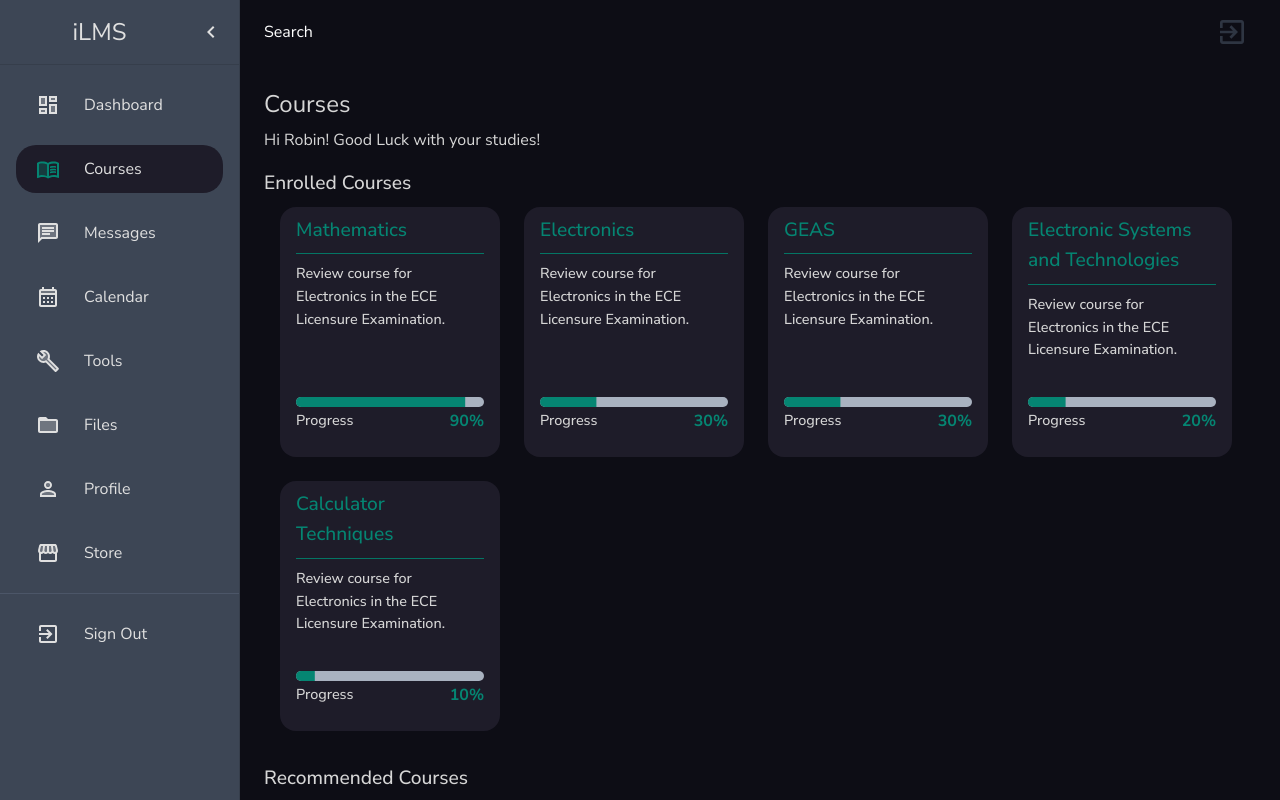
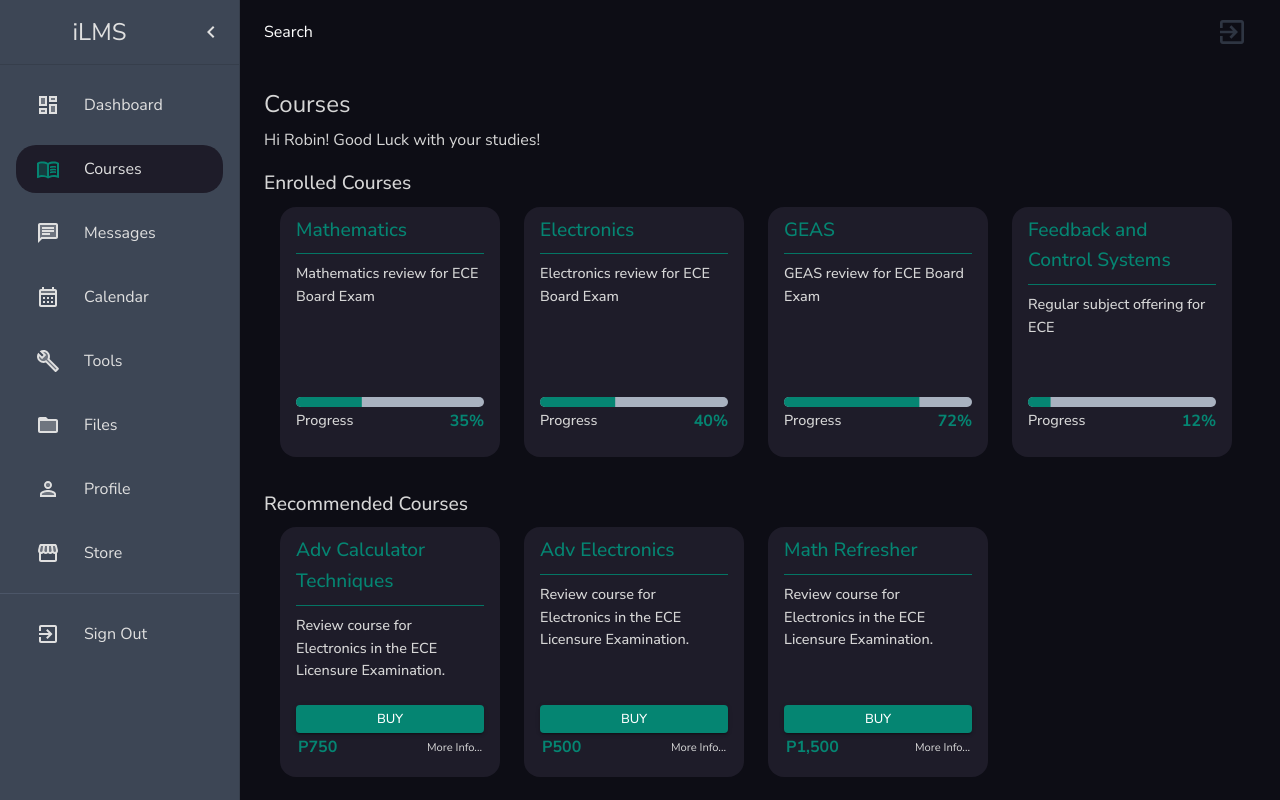
Before and after one commit to aramind/ilms, a React (Create React App) app: page /courses in a window 1280 px wide. Shown: the top 800 px of the page. Built offline with nearby package versions, Linux system fonts and the light colour scheme; a web font is replaced by a local one.

Commit message:
refactor: using the new set of mockDB for Courses

```diff
--- a/src/pages/courses/Main.jsx
+++ b/src/pages/courses/Main.jsx
@@ -4,11 +4,13 @@ import { Stack } from "@mui/material";
 import CourseCard from "../../components/card/CourseCard";
 import CardGroupWrapper from "../../wrappers/CardGroupWrapper";
 import CardGroupWithTitle from "../../wrappers/CardGroupWithTitle";
-import { useNavigate } from "react-router-dom";
 import { mockCourses } from "../../configs/mockDB";
+import { getEnrolledCourses, getProgress } from "../../configs/API";
+import { db } from "../../configs/db";
 
 const Main = () => {
-  const navigate = useNavigate();
+  const enrolledCourses = getEnrolledCourses();
+
   return (
     <Stack alignItems={{ xs: "center", md: "flex-start" }}>
       <WhiteTypography variant="h5" mb={1}>
@@ -20,51 +22,18 @@ const Main = () => {
 
       <CardGroupWithTitle title="Enrolled Courses">
         <CardGroupWrapper>
-          {mockCourses
-            .filter((course) => course.isPurchased)
-            .map((course) => (
-              <CourseCard key={course.id} {...course} courseId={course.id} />
-            ))}
-          {/* <CourseCard
-            title="Mathematics"
-            description=" Review course for Electronics in the ECE Licensure Examination."
-            progress="30"
-            courseId="1"
-          />
-          <CourseCard
-            title="Electronics"
-            description=" Review course for Electronics in the ECE Licensure Examination."
-            progress="30"
-            courseId="1"
-          />
-          <CourseCard
-            title="GEAS"
-            description=" Review course for Electronics in the ECE Licensure Examination."
-            progress="30"
-            courseId="1"
-          />
-          <CourseCard
-            title="Electronic Systems and Technologies"
-            description=" Review course for Electronics in the ECE Licensure Examination.Review course for Electronics in the ECE Licensure Examination.Review course for Electronics in the ECE Licensure Examination."
-            progress="30"
-            courseId="1" */}
-          {/* /> */}
+          {enrolledCourses?.map((course) => (
+            <CourseCard
+              key={course.id}
+              {...course}
+              courseId={course.id}
+              progress={getProgress(course?.id, db?.users?.[0]?.id)}
+            />
+          ))}
         </CardGroupWrapper>
       </CardGroupWithTitle>
       <CardGroupWithTitle title="Recommended Courses">
         <CardGroupWrapper>
-          {/* <CourseCard
-            title="Math Refresher"
-            description=" Review course for Electronics in the ECE Licensure Examination."
-            isPurchased={false}
-            price="500"
-          />
-          <CourseCard
-            title="Elex Refresher"
-            description=" Review course for Electronics in the ECE Licensure Examination."
-            isPurchased={false}
-            price="500"
-          /> */}
           {mockCourses
             .filter((course) => !course.isPurchased)
             .map((course) => (
```
